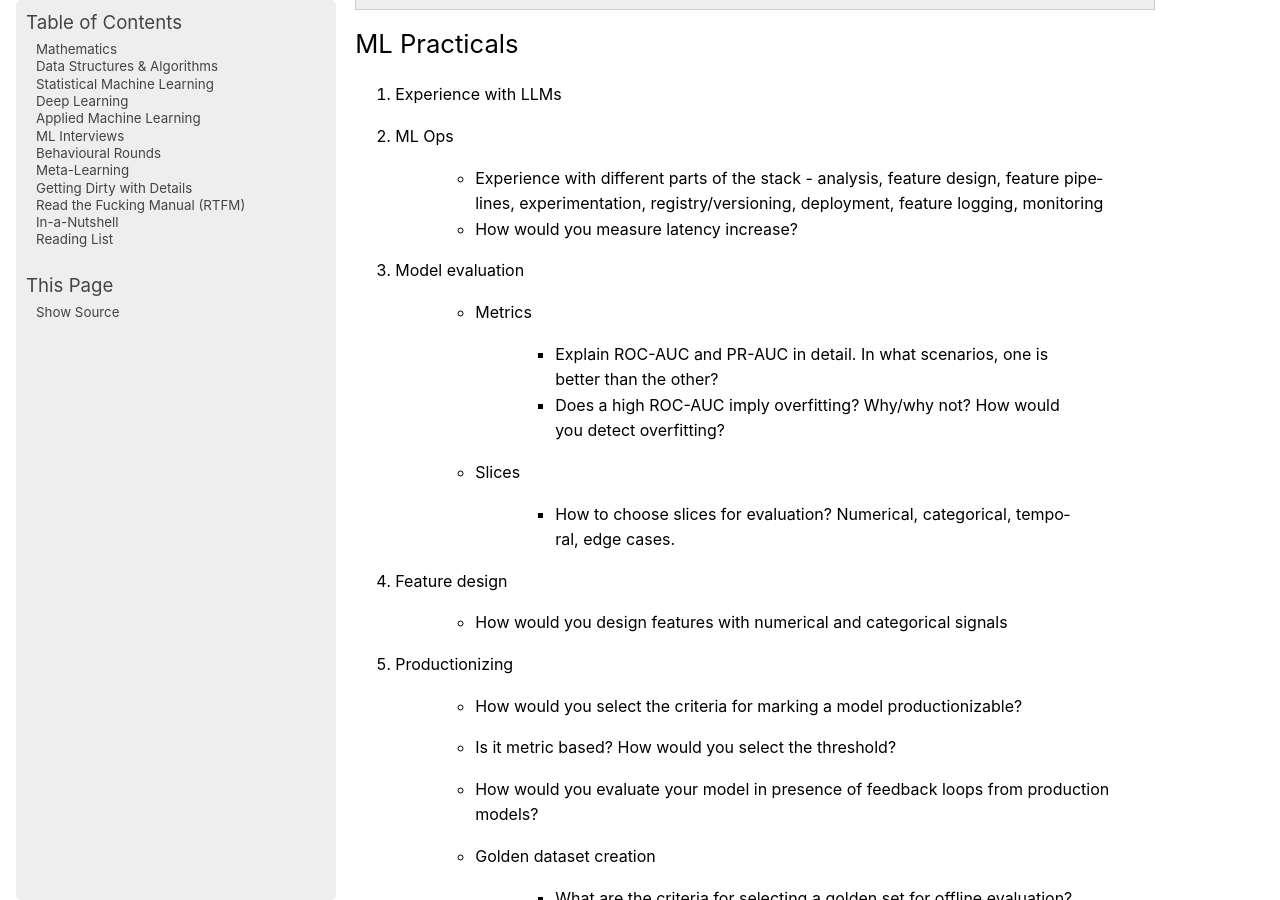
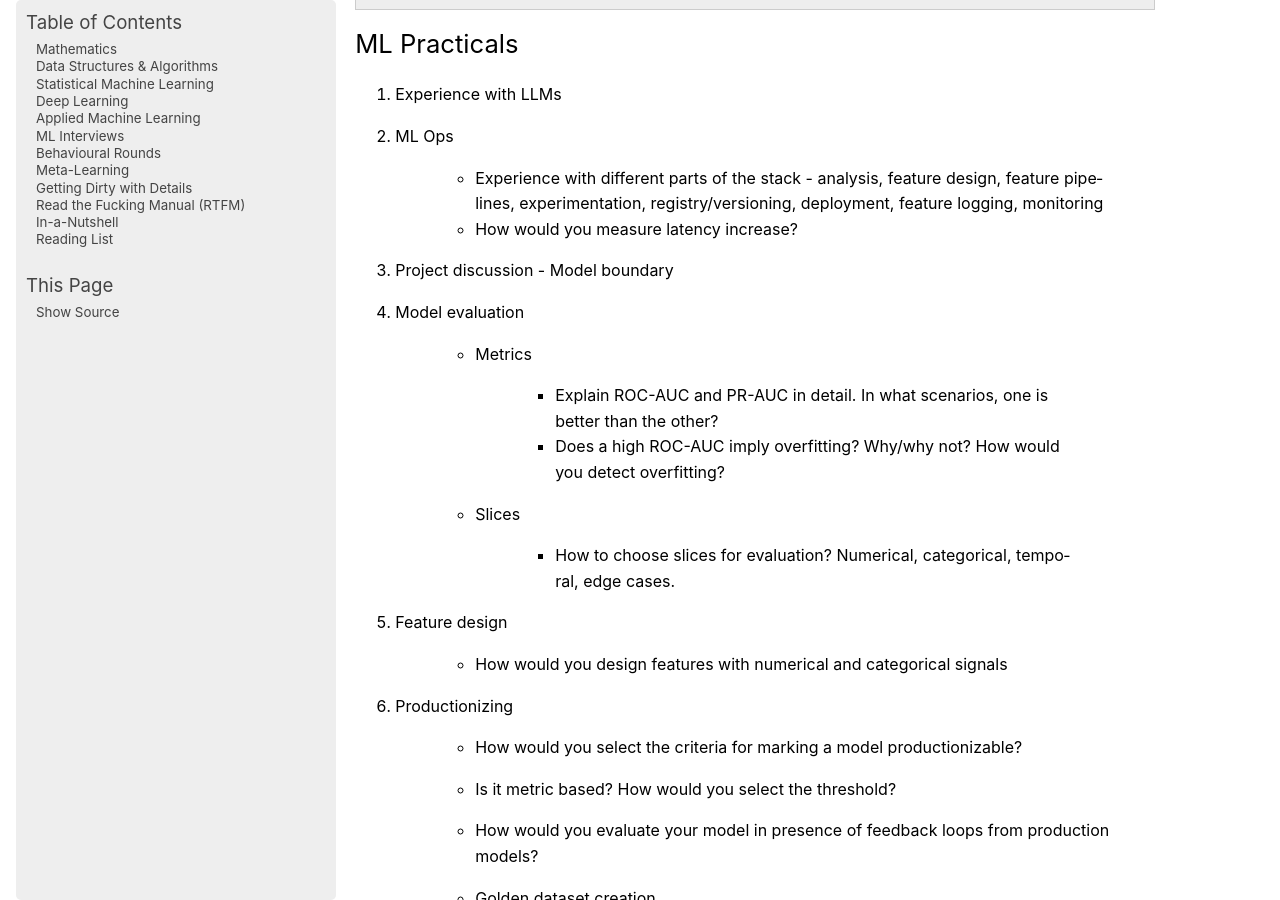
Before and after one commit to uselesstechjunks/leetcode, a Sphinx documentation site: the page built from docs/source/interviews/company/adobe.rst, in a window 1280 px wide and 900 px high, scrolled down 332 px. Built offline with Sphinx 7.4.7, drawn with Linux system fonts in a browser that asks for light colours; pages that are not in the unit, such as notebooks, are missing from menus.

Commit message:
Update adobe.rst

```diff
--- a/docs/source/interviews/company/adobe.rst
+++ b/docs/source/interviews/company/adobe.rst
@@ -14,6 +14,7 @@ ML Practicals
 
 		- Experience with different parts of the stack - analysis, feature design, feature pipelines, experimentation, registry/versioning, deployment, feature logging, monitoring
 		- How would you measure latency increase?
+#. Project discussion - Model boundary
 #. Model evaluation
 
 	- Metrics
```
